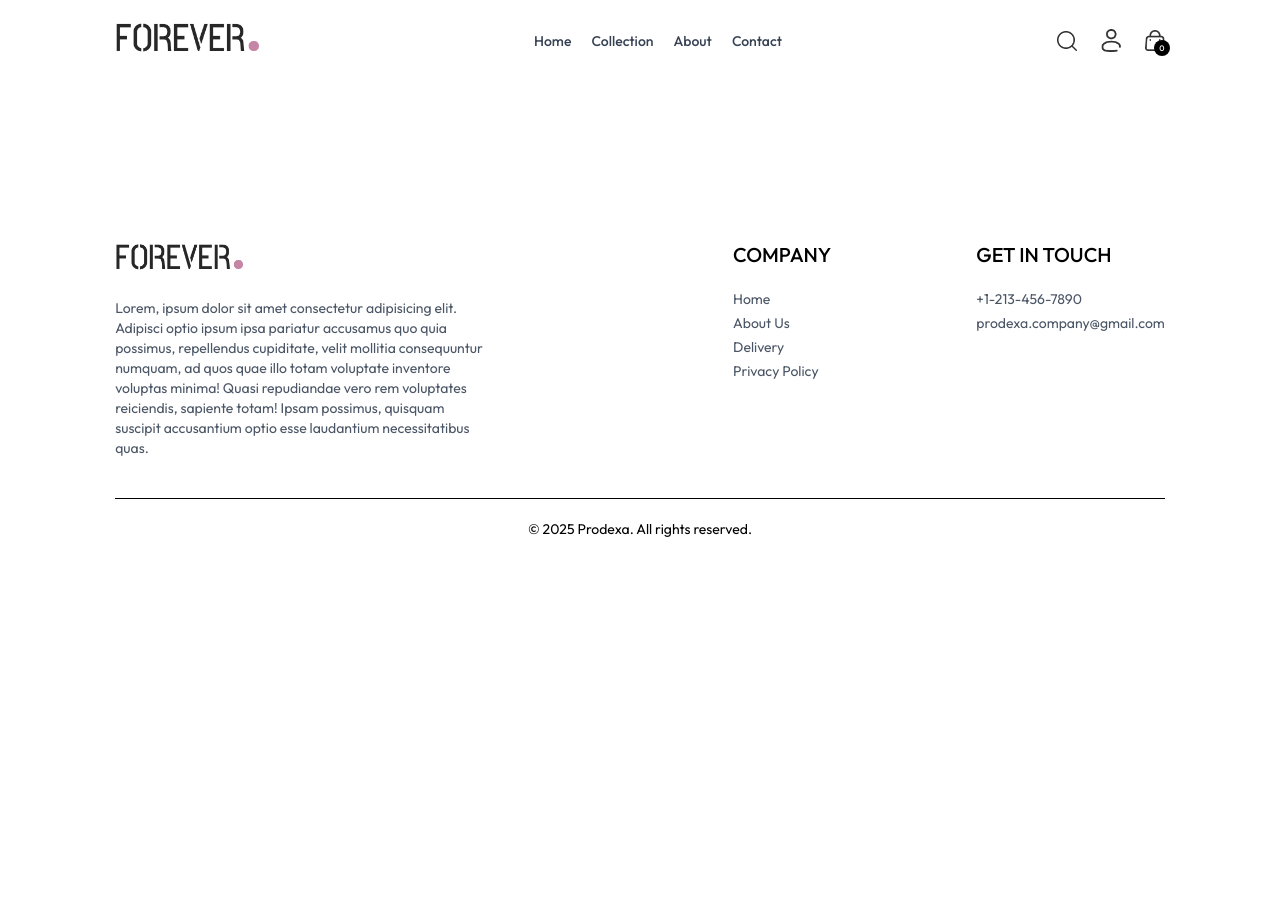
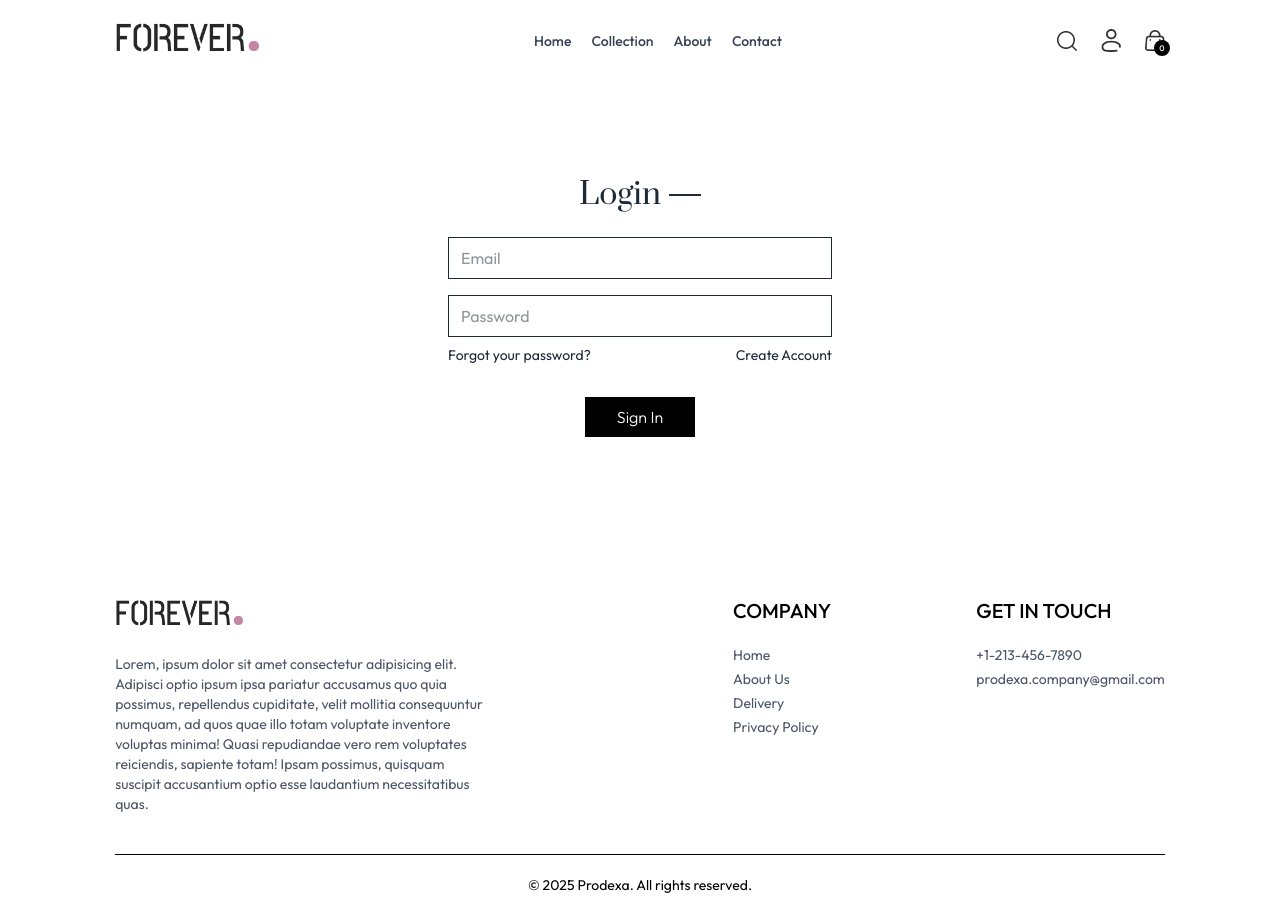
Before and after one commit to adkad0411/Ecommerce-Prodexa, a React (Vite) app in the folder frontend/: page /login in a window 1280 px wide. Before the commit the page ends 800 px from the top, so only its background shows below. Built offline with nearby package versions, Linux system fonts and the light colour scheme.

Commit message:
create initial login/signup Page

```diff
--- a/frontend/src/components/Navbar.jsx
+++ b/frontend/src/components/Navbar.jsx
@@ -33,7 +33,7 @@
         <img src={assets.search_icon} className='w-5 cursor-pointer' alt=""
         onClick={()=>setShowSearch(true)}/>
         <div className='group relative'>
-            <img src={assets.profile_icon} className='w-5 cursor-pointer' alt="" />
+            <Link to={'/login'}><img src={assets.profile_icon} className='w-5 cursor-pointer' alt="" /></Link>
             <div className='group-hover:block hidden absolute dropdown-menu right-0 pt-4'>
                 <div className='flex flex-col gap-2 w-36 py-3 px-5 bg-slate-100 text-gray-500 rounded'>
                     <p className='cursor-pointer hover:text-black'>My Profile</p>
--- a/frontend/src/pages/Login.jsx
+++ b/frontend/src/pages/Login.jsx
@@ -1,10 +1,29 @@
-import React from 'react'
+import React, { useState } from 'react'
 
 const Login = () => {
+  const [currentState,setCurrentState]=useState('Login');
+  const handleSubmit=async(e)=>{
+    e.preventDefault();
+  }
   return (
-    <div>
-
-    </div>
+    <form onSubmit={handleSubmit} className='flex flex-col items-center w-[90%] sm:max-w-96 m-auto mt-14 gap-4 text-gray-800'>
+      <div className='inline-flex items-center gap-2 mb-2 mt-10'>
+        <p className='prata-regular text-3xl'>{currentState}</p>
+        <hr  className='border-none h-[1.5px] w-8 bg-gray-800'/>
+      </div>
+      {currentState==='Sign Up'
+      &&
+      <input required type="text" className='w-full px-3 py-2 border border-gray-800' placeholder='Name' />}
+      <input required type="email" className='w-full px-3 py-2 border border-gray-800' placeholder='Email' />
+      <input required type="password" className='w-full px-3 py-2 border border-gray-800' placeholder='Password' />
+      <div className='w-full flex justify-between text-sm mt-[-8px]'>
+        <p className='cursor-pointer'>Forgot your password?</p>
+        {currentState==='Login'?
+        <p  onClick={()=>setCurrentState('Sign Up')} className='cursor-pointer'>Create Account</p>:
+        <p  onClick={()=>setCurrentState('Login')} className='cursor-pointer'>Login Here</p>}
+      </div>
+      <button className='bg-black text-white font-light px-8 py-2 mt-4'>{currentState==='Login'?'Sign In':'Sign Up'}</button>
+  </form>
   )
 }
 
```
